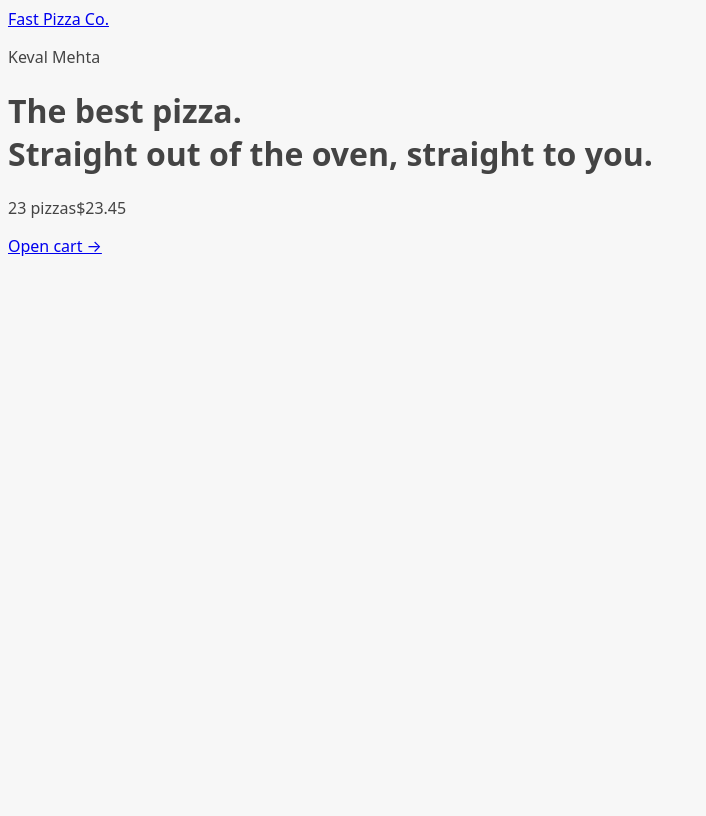
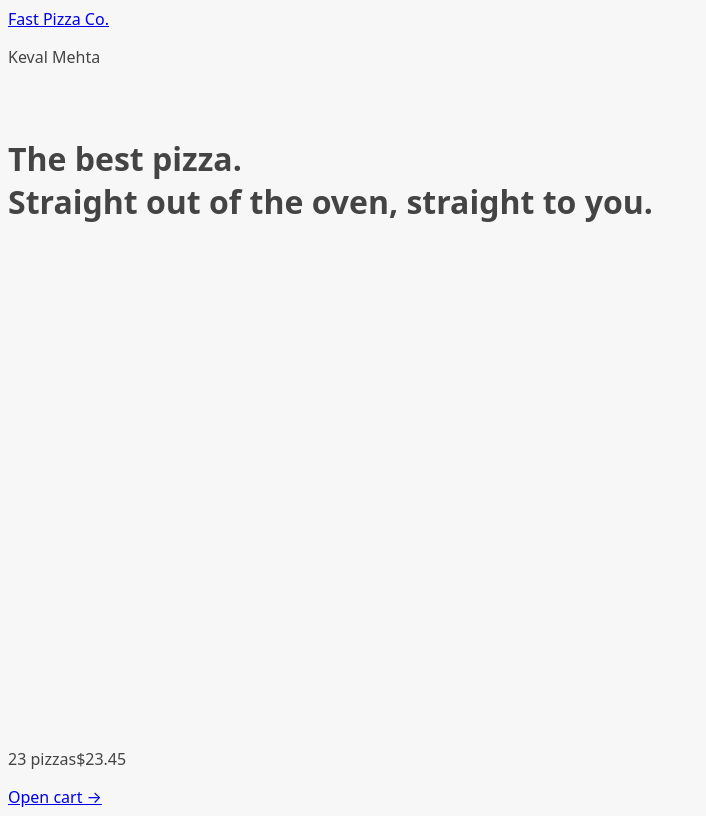
Before and after one commit to kevalmehta17/Fast-Pizza, a React (Vite) app: page / in a window 1280 px wide. Shown: the whole page, without its empty margins (0-706 px from the left). Built offline with nearby package versions, Linux system fonts and the light colour scheme.

Commit message:
Loding indicator file is created in UI & used useNavigation hook for get the info about idle/loading state

```diff
--- a/src/UI/AppLayout.jsx
+++ b/src/UI/AppLayout.jsx
@@ -1,10 +1,15 @@
-import { Outlet } from "react-router-dom";
+import { Outlet, useNavigation } from "react-router-dom";
 import CartOverview from "../features/cart/CartOverview";
 import Header from "./Header";
+import Loader from "./Loader";
 
 function AppLayout() {
+  const navigation = useNavigation();
+  const isLoading = navigation.state === "loading";
+
   return (
-    <div>
+    <div className="layout">
+      {isLoading && <Loader />}
       <Header />
       <main>
         <Outlet />
--- /dev/null
+++ b/src/UI/Loader.jsx
@@ -0,0 +1,5 @@
+function Loader() {
+  return <div className="loader"></div>;
+}
+
+export default Loader;
--- a/src/features/menu/Menu.jsx
+++ b/src/features/menu/Menu.jsx
@@ -1,10 +1,17 @@
 import { useLoaderData } from "react-router-dom";
 import { getMenu } from "../../services/apiRestaurant";
+import MenuItem from "./MenuItem";
 
 function Menu() {
   const menu = useLoaderData();
-  console.log(menu);
-  return <h1>Menu</h1>;
+
+  return (
+    <ul>
+      {menu.map((pizza) => (
+        <MenuItem pizza={pizza} />
+      ))}
+    </ul>
+  );
 }
 
 export async function loader() {
--- a/src/features/menu/MenuItem.jsx
+++ b/src/features/menu/MenuItem.jsx
@@ -1,4 +1,7 @@
+import { formatCurrency } from "../../utils/helpers";
+
 function MenuItem({ pizza }) {
+  //destructing the object data
   const { id, name, unitPrice, ingredients, soldOut, imageUrl } = pizza;
 
   return (
@@ -6,7 +9,7 @@
       <img src={imageUrl} alt={name} />
       <div>
         <p>{name}</p>
-        <p>{ingredients.join(', ')}</p>
+        <p>{ingredients.join(", ")}</p>
         <div>
           {!soldOut ? <p>{formatCurrency(unitPrice)}</p> : <p>Sold out</p>}
         </div>
--- a/src/index.css
+++ b/src/index.css
@@ -1,6 +1,6 @@
 body {
-  font-family: system-ui, -apple-system, BlinkMacSystemFont, 'Segoe UI', Roboto,
-    Oxygen, Ubuntu, Cantarell, 'Open Sans', 'Helvetica Neue', sans-serif;
+  font-family: system-ui, -apple-system, BlinkMacSystemFont, "Segoe UI", Roboto,
+    Oxygen, Ubuntu, Cantarell, "Open Sans", "Helvetica Neue", sans-serif;
   background-color: #f7f7f7;
   color: #444;
 }
```
